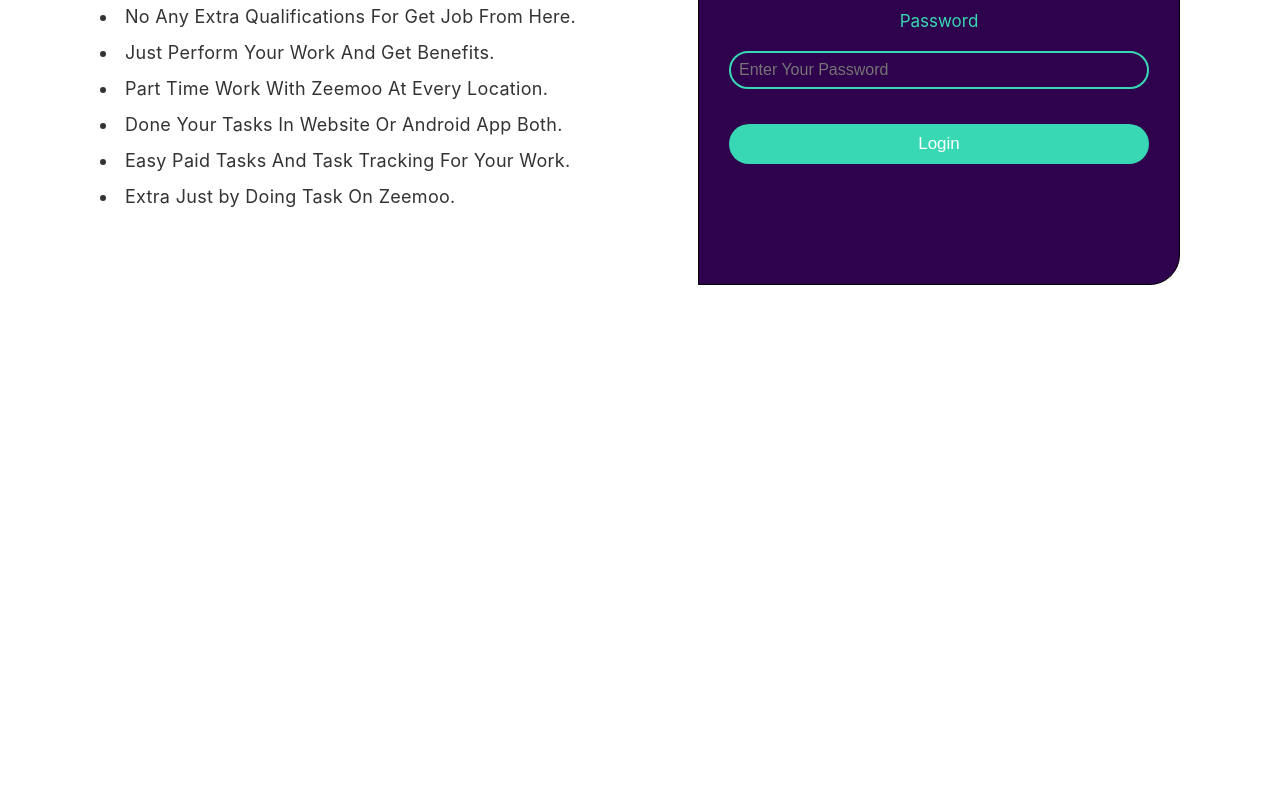
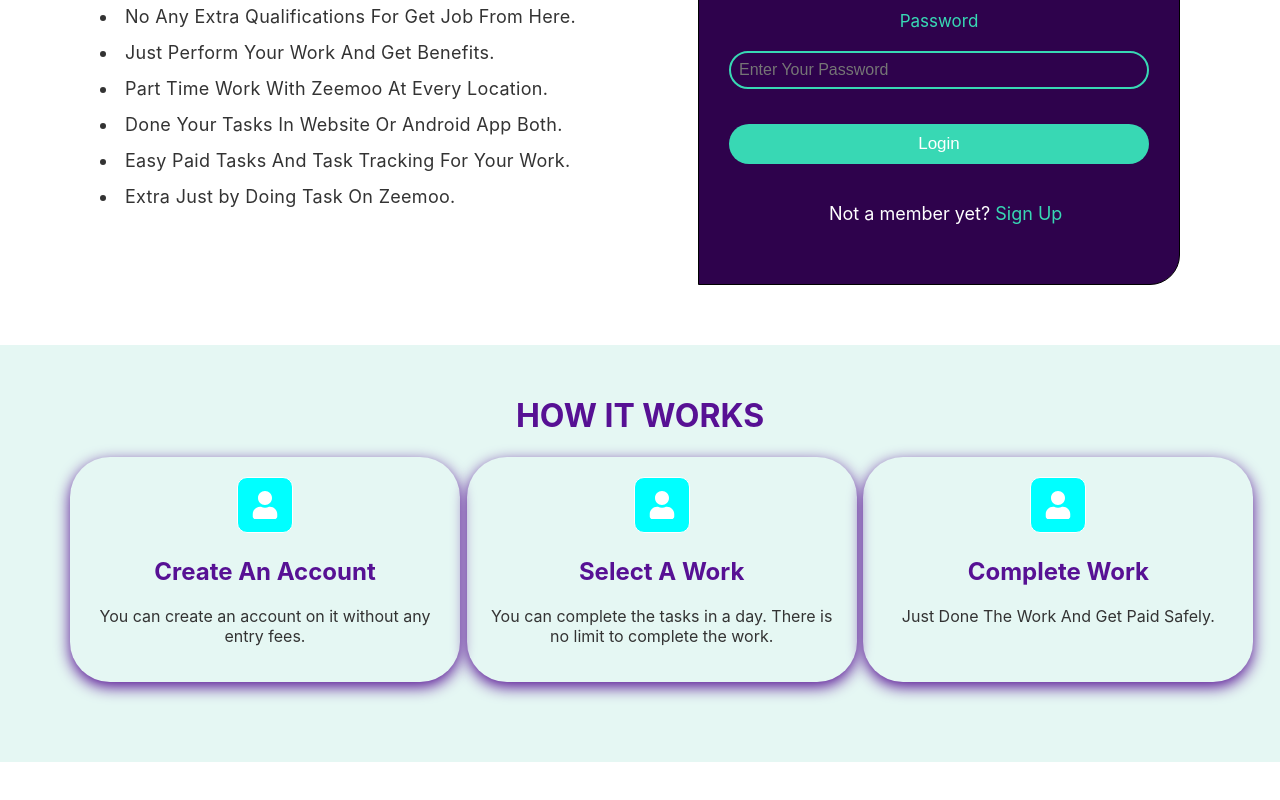
Before and after one commit to JubayerDev/react-zeemo, a React (Create React App) app: page / in a window 1280 px wide. Shown: the part 314-1114 px from the top of the page. Before the commit the page ends 800 px from the top, so only its background shows below. Built offline with nearby package versions, Linux system fonts and the light colour scheme.

Commit message:
how its works area added

```diff
--- /dev/null
+++ b/public/howItsWorks.json
@@ -0,0 +1,17 @@
+[
+    {
+      "id": 1,
+      "name": "Create An Account",
+      "desc": "You can create an account on it without any entry fees."
+    },
+    {
+      "id": 2,
+      "name": "Select A Work",
+      "desc": "You can complete the tasks in a day. There is no limit to complete the work."
+    },
+    {
+      "id": 3,
+      "name": "Complete Work",
+      "desc": "Just Done The Work And Get Paid Safely."
+    }
+]
--- a/src/components/Home/Home.css
+++ b/src/components/Home/Home.css
@@ -4,6 +4,7 @@
     align-items: center;
     justify-content: space-between;
     margin-right: 100px;
+    margin-bottom: 60px;
 }
 .container{
     margin-left: 100px;
@@ -21,4 +22,16 @@
 }
 .login-form{
     margin-top: 30px;
+    z-index: -1;
 }
+
+.how-its-works{
+
+}
+
+
+@media screen and (max-width: 680px) {
+    .home-container{
+        flex-direction: column;
+    }
+}
--- a/src/components/Home/Home.js
+++ b/src/components/Home/Home.js
@@ -1,9 +1,11 @@
 import React from 'react';
+import HowItsWorks from '../HowItWorks/HowItsWorks';
 import LoginForm from '../LoginForm/LoginForm';
 import './Home.css';
 
 const Home = () => {
     return (
+        <div>
             <div className='home-container'>
                 <div className="work-platform container">
                     <h1 className="title">Welcome To Online Work Platform</h1>
@@ -22,6 +24,11 @@ const Home = () => {
                     <LoginForm />
                 </div>
             </div>
+
+            <div className='how-its-works'>
+                <HowItsWorks />
+            </div>
+        </div>
     );
 };
 
--- /dev/null
+++ b/src/components/HowItWorks/HowItsWorks.css
@@ -0,0 +1,23 @@
+.works-container{
+    display: grid;
+    grid-template-columns: repeat(3, 1fr);
+    margin-bottom: 100px;
+    margin-left: 50px;
+    margin-bottom: 50px;
+}
+.how-works-text{
+    text-align: center;
+    color: #571194;
+}
+.works-wrapper{
+    background-color: #E5F7F3;
+    padding: 30px 20px;
+    margin-bottom: 50px;
+}
+
+
+@media screen and (max-width: 680px) {
+    .works-container{
+        grid-template-columns: 1fr;
+    }
+}
--- /dev/null
+++ b/src/components/HowItWorks/HowItsWorks.js
@@ -0,0 +1,25 @@
+import React, { useEffect, useState } from 'react';
+import Work from '../Work/Work';
+import './HowItsWorks.css';
+import {FaUser} from 'react-icons/fa'
+
+const HowItsWorks = () => {
+    const [texts, setTexts] = useState([]);
+    useEffect(() => {
+        fetch('howItsWorks.json')
+        .then(res => res.json())
+        .then(data => setTexts(data))
+    },[])
+    return (
+        <div className='works-wrapper'>
+            <h1 className='how-works-text'>HOW IT WORKS</h1>
+            <div className='works-container'>
+                {
+                    texts.map(text => <Work text={text} key={ text.id}><FaUser /></Work>)
+                }
+            </div>
+        </div>
+    );
+};
+
+export default HowItsWorks;
--- a/src/components/LoginForm/LoginForm.css
+++ b/src/components/LoginForm/LoginForm.css
@@ -3,6 +3,7 @@
     padding: 10px 30px 120px 30px;
     background-color: #2E024C;
     border-radius: 30px 0 30px 0;
+    position: relative;
 }
 .login-form input{
     width: 400px;
@@ -38,3 +39,14 @@
     color: white;
     font-size: 17px;
 }
+.signup-text{
+    font-size: 18px;
+    color: white;
+    position: absolute;
+    left: 130px;
+    bottom: 60px;
+}
+.signup-text a{
+    color: #38D8B4;
+    text-decoration: none;
+}
--- a/src/components/LoginForm/LoginForm.js
+++ b/src/components/LoginForm/LoginForm.js
@@ -1,4 +1,5 @@
 import React from 'react';
+import { Link } from 'react-router-dom';
 import './LoginForm.css';
 
 const LoginForm = () => {
@@ -10,6 +11,9 @@ const LoginForm = () => {
             <p>Password</p>
             <input type="password" placeholder='Enter Your Password' />
             <button className='login-form-btn'>Login</button>
+            <span className="signup-text">
+                Not a member yet? <Link to='/signup'>Sign Up</Link>
+            </span>
         </div>
     );
 };
--- /dev/null
+++ b/src/components/Work/Work.css
@@ -0,0 +1,23 @@
+.card-gid{
+    width: 350px;
+    text-align: center;
+    padding: 20px;
+    border-radius: 40px;
+    box-shadow: #571194 0px 5px 15px;
+    /*shadow color rgba(0, 0, 0, 0.35) */
+}
+.card-gid h2{
+    color: #571194;
+}
+.card-gid p{
+    color: #333;
+    font-size: 16px;
+}
+.card-gid svg{
+    border: 1px solid;
+    padding: 13px;
+    border-radius: 10px;
+    color: white;
+    background-color: aqua;
+    /* margin-left: 100px; */
+}
--- /dev/null
+++ b/src/components/Work/Work.js
@@ -0,0 +1,16 @@
+import React from 'react';
+import { FaUser } from 'react-icons/fa'
+import './Work.css';
+
+const Work = ({ text }) => {
+    const { name, desc } = text;
+    return (
+        <div className='card-gid'>
+            <FaUser size={ 28}/>
+            <h2>{name}</h2>
+            <p>{ desc}</p>
+        </div>
+    );
+};
+
+export default Work;
```
Lines whose indentation alone changed are shown as unchanged.
